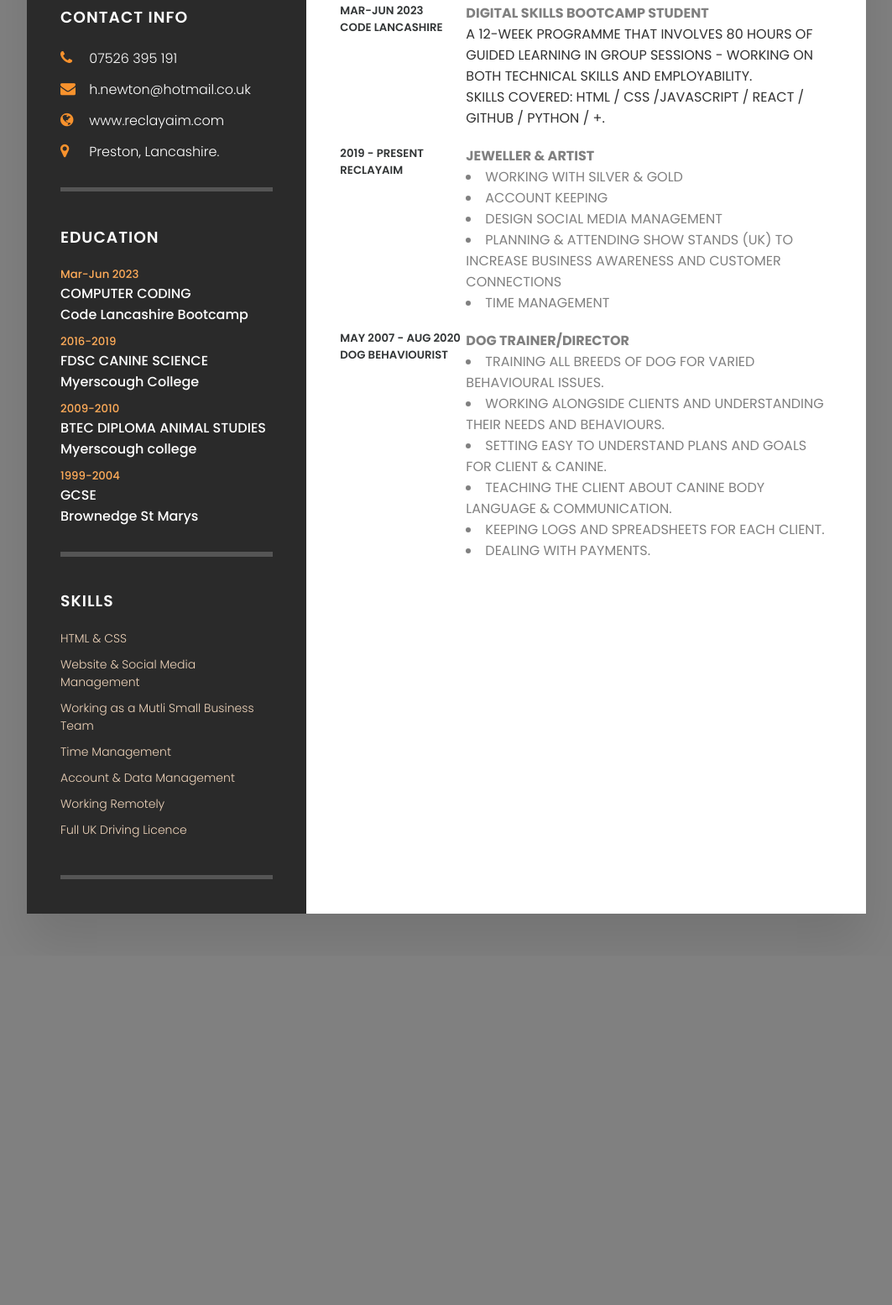
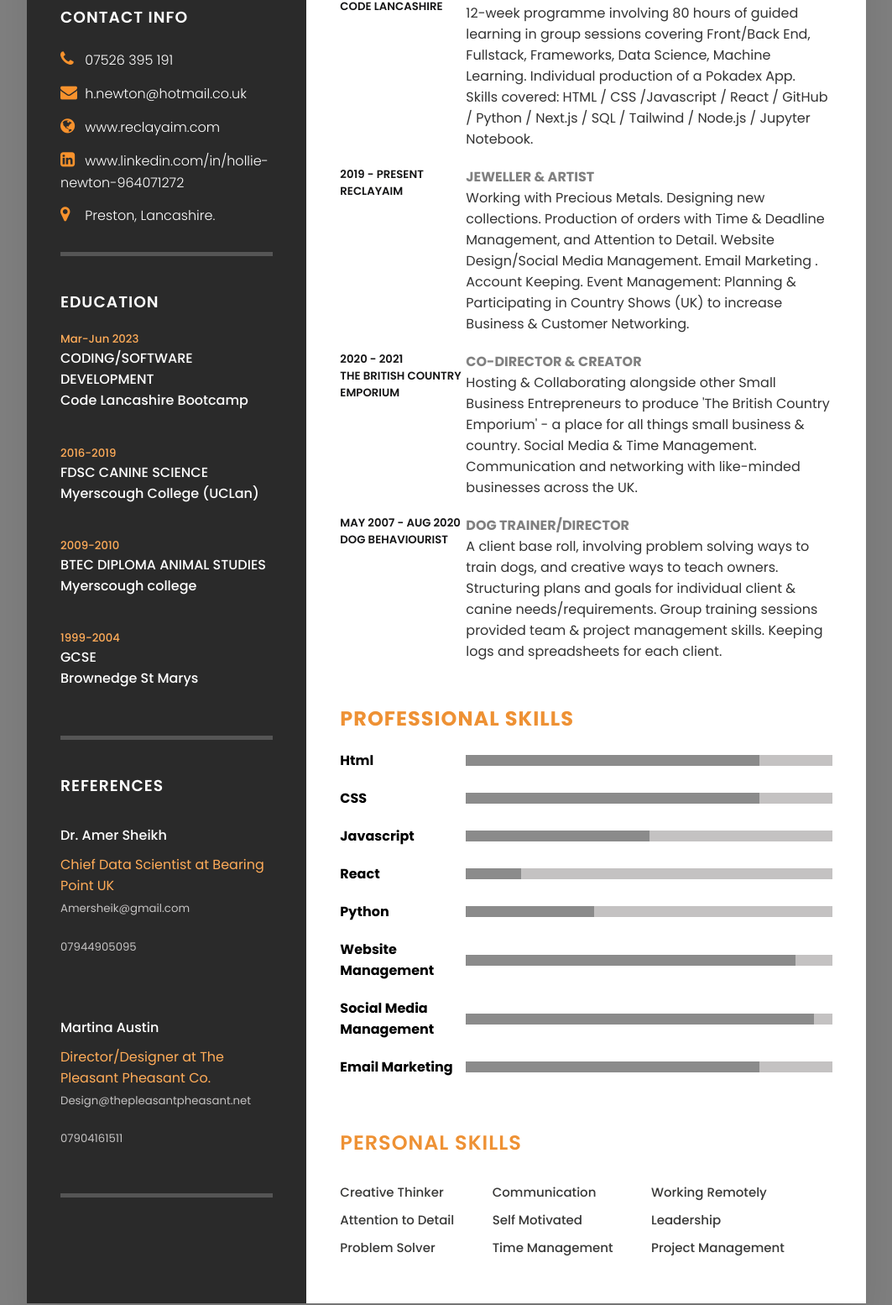
Before and after one commit to hnewton87/html_hollienewton, a plain HTML site: page index.html in a window 1280 px wide. Shown: the part 462-2016 px from the top of the page at 84% size, without its empty margins (108-1171 px from the left). Before the commit the page ends 1600 px from the top, so only its background shows below. Drawn offline with Linux system fonts and the light colour scheme.

Commit message:
Final Hand-in CV Project - April 23

```diff
--- a/index.html
+++ b/index.html
@@ -22,8 +22,11 @@
             <img src="Images/H.jpg" />
           </div>
           <h2>
-            Hollie Newton<br /><span
-              ><button id="print-button">Print CV</button></span
+            Hollie Newton<br />
+            <span
+              ><button>
+                <a href="/pdf/CV H.Newton 2022.pdf" download>PDF Version</a>
+              </button></span
             >
           </h2>
         </div>
@@ -55,6 +58,16 @@
             </li>
             <li>
               <span class="icon"
+                ><i class="fa fa-linkedin-square" aria-hidden="true"></i
+              ></span>
+              <span class="text"
+                ><a id="linkedin-link"
+                  >www.linkedin.com/in/hollie-newton-964071272
+                </a></span
+              >
+            </li>
+            <li>
+              <span class="icon"
                 ><i class="fa fa-map-marker" aria-hidden="true"></i
               ></span>
               <span class="text">Preston, Lancashire.</span>
@@ -67,13 +80,13 @@
           <ul>
             <li>
               <h5>Mar-Jun 2023</h5>
-              <h4>COMPUTER CODING</h4>
+              <h4>CODING/SOFTWARE DEVELOPMENT</h4>
               <h4>Code Lancashire Bootcamp</h4>
             </li>
             <li>
               <h5>2016-2019</h5>
               <h4>FDSC CANINE SCIENCE</h4>
-              <h4>Myerscough College</h4>
+              <h4>Myerscough College (UCLan)</h4>
             </li>
             <li>
               <h5>2009-2010</h5>
@@ -88,16 +101,22 @@
           </ul>
         </div>
 
-        <div class="contactInfo skills">
-          <h3 class="title">Skills</h3>
+        <div class="contactInfo references">
+          <h3 class="title">References</h3>
           <ul>
-            <li>HTML & CSS</li>
-            <li>Website & Social Media Management</li>
-            <li>Working as a Mutli Small Business Team</li>
-            <li>Time Management</li>
-            <li>Account & Data Management</li>
-            <li>Working Remotely</li>
-            <li>Full UK Driving Licence</li>
+            <li>
+              <h4>Dr. Amer Sheikh</h4>
+              <li>Chief Data Scientist at Bearing Point UK</li>
+              <h5>Amersheik@gmail.com</h5>
+              <h5>07944905095</h5>
+            </li>
+          </br>
+            <li>
+              <h4>Martina Austin</h4>
+              <li>Director/Designer at The Pleasant Pheasant Co.</li>
+              <h5>Design@thepleasantpheasant.net</h5>
+              <h5>07904161511</h5>
+            </li>
           </ul>
         </div>
       </div>
@@ -106,14 +125,8 @@
         <div class="about">
           <h2 class="title2">Profile</h2>
           <p>
-            15 years experience running a sucessful dog training business.
-            Working remotely has brought great strengths Instructing clients &
-            dogs of varied breeds and needs - from Puppys to aggressive dogs,
-            and dogs with very specific needs such as deaf and blind dogs.<br /><br />
-            In 2016 i attended UCLAN to study a science degree in canine
-            studies.<br /><br />
-            My hobbys have included training a private hire drug dog, and the
-            study of medical detection dogs.
+            15 years experience running several successful businesses, with a passion for expanding my knowledge and an evolutionary mindset. Working remotely has brought great strengths such as self motivation, creative thinking, problem solving, and attention to detail. Each job has pushed for varied skill sets, which has taught me to adapt easily. Very much a people person with great communication, time management, and leadership ability.
+            Having ADHD has been a superpower in producing my extremely creative flare and motivation for organsiational skills.
           </p>
         </div>
         <div class="about">
@@ -126,31 +139,38 @@
             <div class="text">
               <h4>Digital Skills Bootcamp Student</h4>
               <p>
-                A 12-week programme that involves 80 hours of guided learning in
-                group sessions - working on both technical skills and
-                employability. <br />
+                12-week programme involving 80 hours of guided learning in
+                group sessions covering Front/Back End, Fullstack, Frameworks, Data Science, Machine Learning. Individual production of a Pokadex App.  <br />
                 Skills covered: HTML / CSS /Javascript / React / GitHub / Python
-                / +.
+                / Next.js / SQL / Tailwind / Node.js / Jupyter Notebook.
               </p>
             </div>
           </div>
 
           <div class="box">
             <div class="year_company">
-              <h5>2019 - Present</h5>
+              <h5>2019 - present</h5>
               <h5>ReClayAim</h5>
             </div>
             <div class="text">
               <h4>Jeweller & Artist</h4>
               <p>
-                <li>Working with Silver & Gold</li>
-                <li>Account Keeping</li>
-                <li>Design Social Media Management</li>
-                <li>
-                  Planning & Attending Show Stands (UK) to increase business
-                  awareness and customer connections
-                </li>
-                <li>Time Management</li>
+                Working with Precious Metals. Designing new collections. Production of orders with Time & Deadline Management, and Attention to Detail. Website Design/Social Media Management. Email Marketing . Account Keeping.
+                Event Management: Planning & Participating in Country Shows (UK) to increase
+                Business & Customer Networking.
+              </p>
+            </div>
+          </div>
+
+          <div class="box">
+            <div class="year_company">
+              <h5>2020 - 2021</h5>
+              <h5>The British Country Emporium</h5>
+            </div>
+            <div class="text">
+              <h4>Co-Director & Creator</h4>
+              <p>
+                Hosting & Collaborating alongside other Small Business Entrepreneurs to produce 'The British Country Emporium' - a place for all things small business & country. Social Media & Time Management. Communication and networking with like-minded businesses across the UK.
               </p>
             </div>
           </div>
@@ -163,29 +183,92 @@
             <div class="text">
               <h4>Dog Trainer/Director</h4>
               <p>
-                <li>
-                  Training all breeds of dog for varied behavioural issues.
-                </li>
-                <li>
-                  Working alongside clients and understanding their needs and
-                  behaviours.
-                </li>
-                <li>
-                  Setting easy to understand plans and goals for client &
-                  canine.
-                </li>
-                <li>
-                  Teaching the client about canine body language &
-                  communication.
-                </li>
-                <li>Keeping logs and spreadsheets for each client.</li>
-                <li>Dealing with payments.</li>
+                A client base roll, involving problem solving ways to train
+                dogs, and creative ways to teach owners. Structuring plans and
+                goals for individual client & canine needs/requirements. Group
+                training sessions provided team & project management skills. Keeping
+                logs and spreadsheets for each client.
               </p>
             </div>
           </div>
         </div>
-      </div>
-    </div>
+
+        <div class="about skills">
+          <h2 class="title2">Professional Skills</h2>
+
+          <div class="box">
+            <h4>Html</h4>
+            <div class="percent">
+              <div style="width: 80%"></div>
+            </div>
+          </div>
+          <div class="box">
+            <h4>CSS</h4>
+            <div class="percent">
+              <div style="width: 80%"></div>
+            </div>
+          </div>
+          <div class="box">
+            <h4>Javascript</h4>
+            <div class="percent">
+              <div style="width: 50%"></div>
+            </div>
+          </div>
+          <div class="box">
+            <h4>React</h4>
+            <div class="percent">
+              <div style="width: 15%"></div>
+            </div>
+          </div>
+          <div class="box">
+            <h4>Python</h4>
+            <div class="percent">
+              <div style="width: 35%"></div>
+            </div>
+          </div>
+          <div class="box">
+            <h4>Website Management</h4>
+            <div class="percent">
+              <div style="width: 90%"></div>
+            </div>
+          </div>
+          <div class="box">
+            <h4>Social Media Management</h4>
+            <div class="percent">
+              <div style="width: 95%"></div>
+            </div>
+          </div>
+          <div class="box">
+            <h4>Email Marketing</h4>
+            <div class="percent">
+              <div style="width: 80%"></div>
+            </div>
+          </div>
+          <div class="contactInfo personalskills">
+            <h2 class="title3">Personal Skills</h2>
+            <ul class="list1">
+              <li>Creative Thinker</li>
+              <li>Attention to Detail</li>
+              <li>Problem Solver</li>
+            </ul>
+            <ul class="list2">
+              <li>Communication</li>
+              <li>Self Motivated</li>
+              <li>Time Management</li>
+
+            </ul>
+            <ul class="list3">
+
+              <li>Working Remotely</li>
+              <li>Leadership</li>
+              <li>Project Management</li>
+            </ul>
+          </div>
+        </div>
+
+        </div>
+       </div>
+     </div>
     <script src="/script.js"></script>
   </body>
 </html>
--- a/script.js
+++ b/script.js
@@ -14,8 +14,16 @@ websiteLink.addEventListener('click', () => {
 });
 
 
-const printButton = document.getElementById('print-button');
+// const printButton = document.getElementById('print-button');
 
-printButton.addEventListener('click', () => {
-  window.print();
+// printButton.addEventListener('click', () => {
+//   window.print();
+// });
+
+
+const linkedinLink = document.getElementById('linkedin-link')
+const linkedinUrl = 'http://www.linkedin.com/';
+
+linkedinLink.addEventListener('click', () => {
+  window.open(linkedinUrl);
 });
--- a/style.css
+++ b/style.css
@@ -15,7 +15,7 @@ body {
 }
 
 .container {
-    postion: relative;
+    position: relative;
     width: 100%;
     max-width: 1000px;
     min-height: 1500px;
@@ -81,7 +81,7 @@ body {
 }
 
 .title {
-    color: #fff;
+    color: #ffffff;
     text-transform: uppercase;
     font-weight: 600;
     letter-spacing: 1px;
@@ -115,8 +115,8 @@ button {
 
 .contactInfo ul li .icon {
     display: inline-block;
-    width: 30px;
-    font-size: 18px;
+    width: 25px;
+    font-size: 20px;
     color: #f8922d;
 }
 
@@ -126,7 +126,8 @@ button {
 }
 
 .contactInfo.education li {
-    margin-bottom: 5px;
+    margin-bottom: 15px;
+    padding-bottom: 10%;
 }
 
 .contactInfo.education h5 {
@@ -145,6 +146,23 @@ button {
 
 }
 
+.contactInfo.references li {
+    margin-bottom: 5px;
+    color: #ffac59;
+}
+
+.contactInfo.references h5 {
+    color: #c4c2c2;
+    font-weight: 400;
+    padding-bottom: 10%;
+}
+.contactInfo.references h4 {
+    color: #fff;
+    font-weight: 500;
+    padding-top: 5%;
+
+}
+
 .contactInfo.skills {
     border-bottom: 5px solid rgba(255,255,255,0.2);
     border-top: 1px solid rgba(255,255,255,0.2);
@@ -154,7 +172,7 @@ button {
 
 .contactInfo.skills ul {
     position: relative;
-    color: #efd4ba;
+    color: #383837;
     font-weight: 300;
     font-size: 14px;
 
@@ -199,16 +217,79 @@ p {
 
 .about .box .year_company h5 {
     text-transform: uppercase;
-    color: #323536;
+    color: #151516;
     font-weight: 600;
 }
 
-.about .box .text {
+.about .box .text h4 {
     text-transform: uppercase;
     color: gray;
     font-size: 16px;
 }
 
+.skills .box {
+    position: relative;
+    width: 100%;
+    display: grid;
+    grid-template-columns: 150px 1fr;
+    justify-content: center;
+    align-items: center;
+}
+
+.skill .box h4 {
+    text-transform: uppercase;
+    color: #848c99;
+    font-weight: 500;
+}
+
+.skills .box .percent {
+    position: relative;
+    width: 100%;
+    height: 13px;
+    background: #c4c2c2;
+}
+
+.skills .box .percent div {
+    position: absolute;
+    top: 0;
+    left: 00;
+    height: 100%;
+    background: #8b8b8b
+
+}
+
+.title3 {
+    color: #ee9134;
+    text-transform: uppercase;
+    font-weight: 600;
+    letter-spacing: 1px;
+    margin-bottom: 20px;
+}
+
+
+.contactInfo.personalskills ul {
+    position: relative;
+    color: #383837;
+    font-weight: 500;
+    font-size: 15px;
+    list-style: none;
+    margin: 0;
+    padding: 0;
+    padding-right: 7%;
+}
+
+
+  .list1, .list2, .list3 {
+    display: inline-block;
+    vertical-align: top;
+
+  }
+
+  .list1 {
+    margin-right: 20px;
+  }
+
+
 img {
     max-width: 250px;
     border-radius: 175px;
```
Also changed, not shown: 2 other files.
